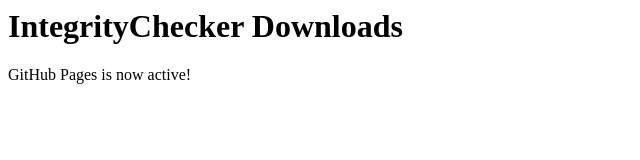
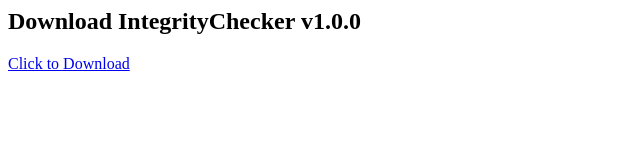
Before and after one commit to AbdAl-Rhman/IntegrityCheckerApp, a plain HTML site: page index.html in a window 1280 px wide. Shown: the whole page, without its empty margins (0-640 px from the left). Drawn offline with Linux system fonts and the light colour scheme.

Commit message:
Update index.html

```diff
--- a/index.html
+++ b/index.html
@@ -1,2 +1,2 @@
-<h1>IntegrityChecker Downloads</h1>
-<p>GitHub Pages is now active!</p>
+<h2>Download IntegrityChecker v1.0.0</h2>
+<a href="IntegrityChecker_v1.0.0_Setup.exe" download>Click to Download</a>
```
